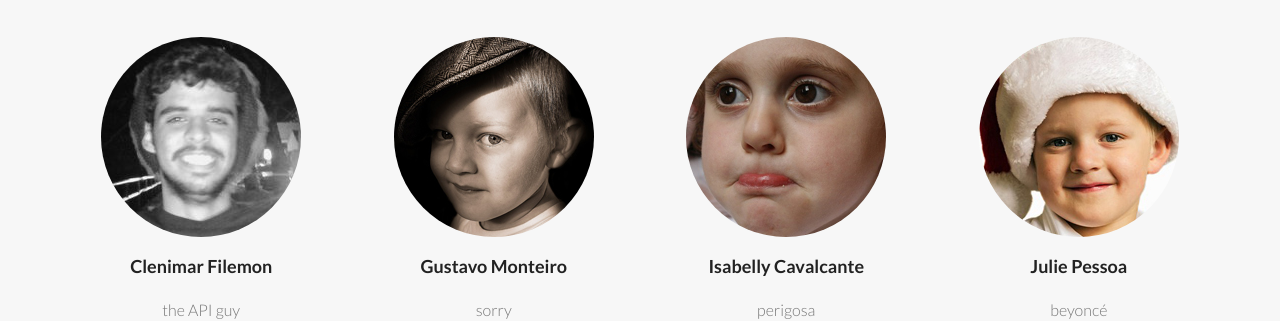
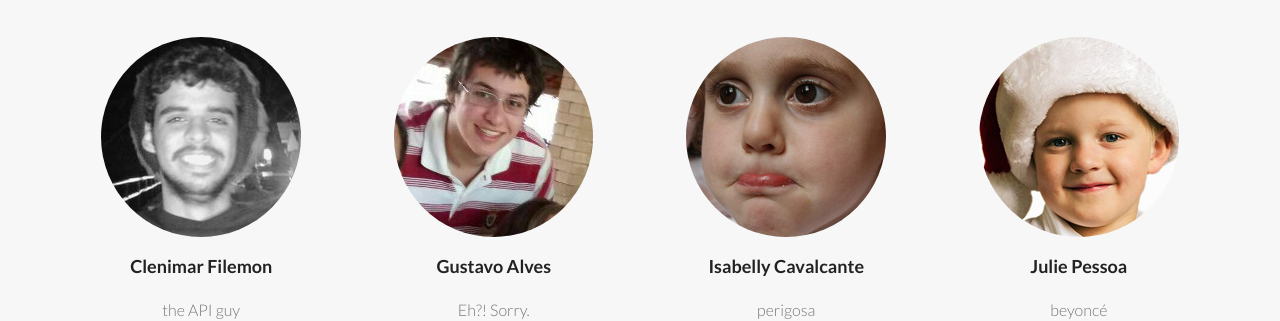
Before and after one commit to clenimar/querocomergostoso, a plain HTML site: page static/project.html in a window 1280 px wide. Shown: the part 633-954 px from the top of the page. Drawn offline with nearby package versions, Linux system fonts and the light colour scheme; no server answers.

Commit message:
Add my photo :)

```diff
--- a/static/project.html
+++ b/static/project.html
@@ -83,10 +83,10 @@
 						</div>
 						<div class="col-md-3">
 							<div class="team-member">
-								<figure class="member-photo"><img src="img/team/member2.jpg" alt="" /></figure>
+								<figure class="member-photo"><img src="img/team/gustavo.jpg" alt="" /></figure>
 								<div class="team-detail">
-									<h4>Gustavo Monteiro</h4>
-									<span>sorry</span>
+									<h4>Gustavo Alves</h4>
+									<span>Eh?! Sorry.</span>
 								</div>
 							</div>
 						</div>
```
Also changed, not shown: static/img/team/gustavo.jpg (added), static/img/team/member1.jpg (deleted), static/img/team/member2.jpg (deleted).
